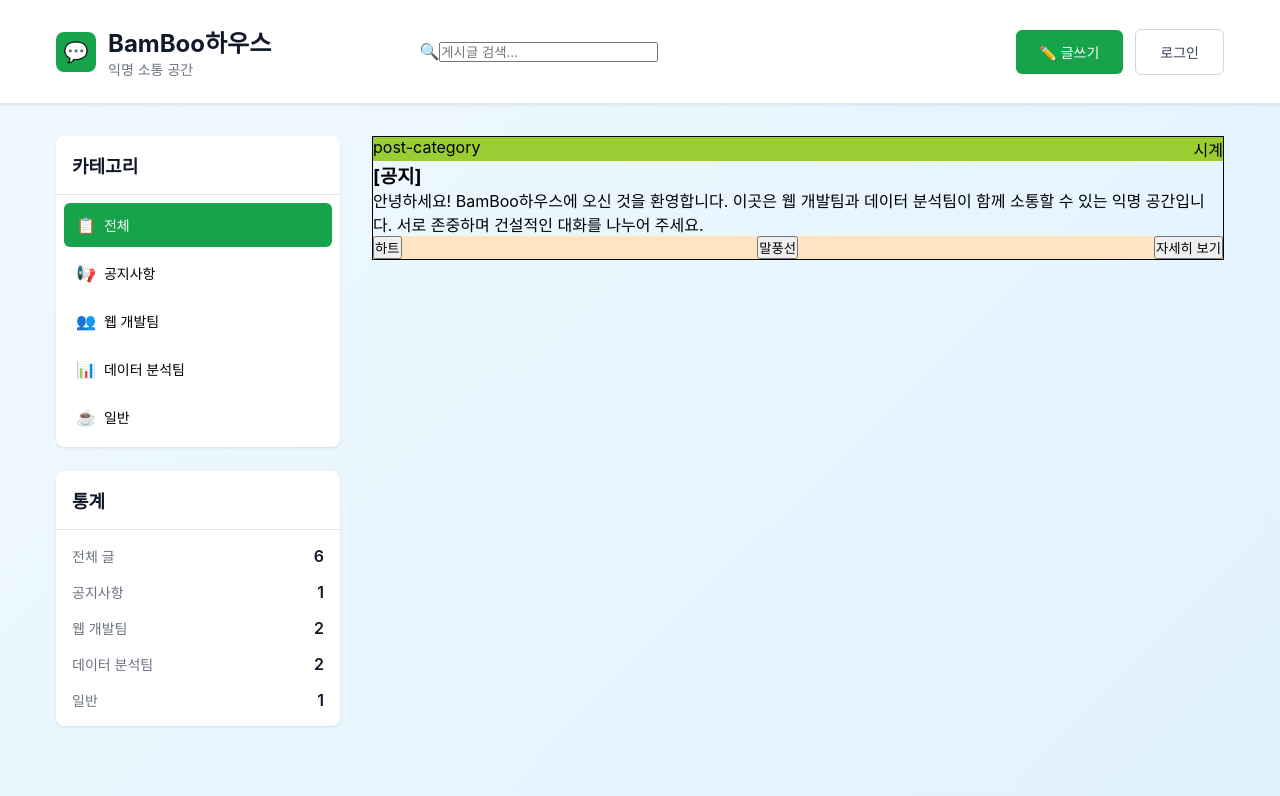
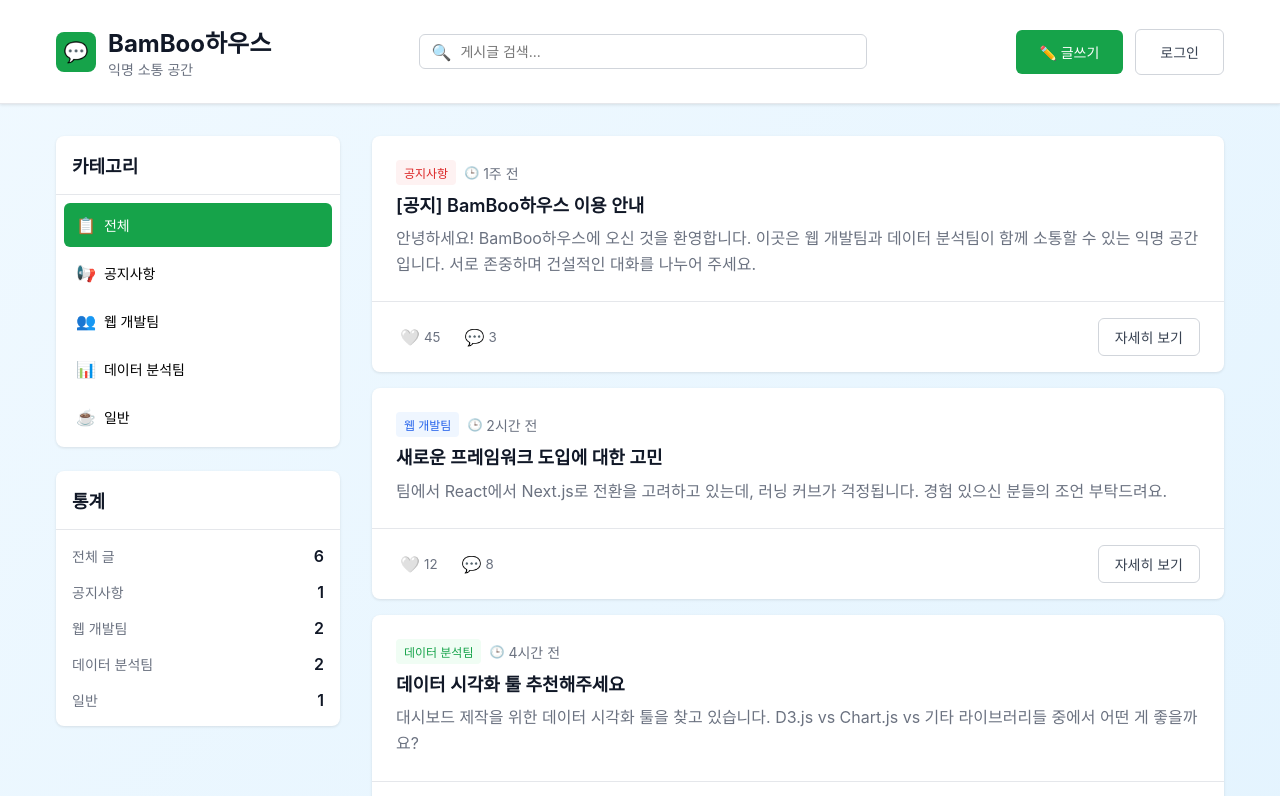
Before and after one commit to whobuythis/BamBoo_FE, a React (Create React App) app: page / in a window 1280 px wide. Shown: the top 796 px of the page. Built offline with nearby package versions, Linux system fonts and the light colour scheme.

Commit message:
Fix: UI 완성

```diff
--- a/src/components/Header/Header.css
+++ b/src/components/Header/Header.css
@@ -59,6 +59,14 @@
   position: relative;
 }
 
+.search-icon {
+  position: absolute;
+  left: 0.75rem;
+  top: 50%;
+  transform: translateY(-50%);
+  color: #9ca3af;
+}
+
 .search-input {
   width: 100%;
   padding: 0.5rem 0.75rem 0.5rem 2.5rem;
@@ -88,6 +96,9 @@
   cursor: pointer;
   transition: all 0.2s;
   border: none;
+  display: flex;
+  align-items: center;
+  gap: 0.5rem;
 }
 
 .btn-primary {
@@ -123,4 +134,14 @@
     flex-direction: column;
     gap: 1rem;
   }
+
+  .search-container {
+    order: 3;
+    margin: 0;
+    max-width: none;
+  }
+
+  .header-actions {
+    order: 2;
+  }
 }
--- a/src/components/Header/Header.js
+++ b/src/components/Header/Header.js
@@ -33,7 +33,7 @@ const Header = ({
               placeholder="게시글 검색..."
               value={searchQuery}
               onChange={(e) => onSearchChange(e.target.value)}
-              className="sear-input"
+              className="search-input"
             />
           </div>
         </div>
--- a/src/components/PostCard/PostCard.css
+++ b/src/components/PostCard/PostCard.css
@@ -1,19 +1,133 @@
 .post-card {
-  border: 1px solid black;
+  background: white;
+  border-radius: 0.5rem;
+  box-shadow: 0 1px 3px rgba(0, 0, 0, 0.1);
+  transition: box-shadow 0.2s;
+  overflow: hidden;
+}
+
+.post-card:hover {
+  box-shadow: 0 4px 6px rgba(0, 0, 0, 0.1);
+}
+
+.post-header {
+  padding: 1.5rem;
 }
 
 .post-meta {
-  background-color: yellowgreen;
   display: flex;
-  justify-content: space-between;
+  align-items: center;
+  gap: 0.5rem;
+  margin-bottom: 0.5rem;
+}
+
+.category-badge {
+  padding: 0.25rem 0.5rem;
+  border-radius: 0.25rem;
+  font-size: 0.75rem;
+  font-weight: 500;
+}
+
+.category-notice {
+  background: #fef2f2;
+  color: #dc2626;
+}
+
+.category-web {
+  background: #eff6ff;
+  color: #2563eb;
+}
+
+.category-data {
+  background: #f0fdf4;
+  color: #16a34a;
+}
+
+.category-general {
+  background: #faf5ff;
+  color: #9333ea;
+}
+
+.category-default {
+  background: #f3f4f6;
+  color: #374151;
+}
+
+.post-time {
+  display: flex;
+  align-items: center;
+  gap: 0.25rem;
+  font-size: 0.875rem;
+  color: #6b7280;
+}
+
+.time-icon {
+  font-size: 0.75rem;
+}
+
+.post-title {
+  font-size: 1.125rem;
+  font-weight: 600;
+  color: #111827;
+  margin: 0 0 0.5rem 0;
+  line-height: 1.4;
+}
+
+.post-content {
+  color: #6b7280;
+  line-height: 1.6;
+  margin: 0;
 }
 
 .post-actions {
-  background-color: bisque;
+  padding: 1rem 1.5rem;
+  border-top: 1px solid #e5e7eb;
   display: flex;
   justify-content: space-between;
+  align-items: center;
 }
 
 .post-stats {
-  border: 1px solid green;
+  display: flex;
+  gap: 1rem;
 }
+
+.stat-button {
+  display: flex;
+  align-items: center;
+  gap: 0.25rem;
+  background: transparent;
+  border: none;
+  color: #6b7280;
+  cursor: pointer;
+  padding: 0.25rem;
+  border-radius: 0.25rem;
+  transition: all 0.2s;
+}
+
+.stat-button:hover {
+  background: #f3f4f6;
+}
+
+.stat-button.liked {
+  color: #dc2626;
+}
+
+.stat-icon {
+  font-size: 1rem;
+}
+
+.detail-button {
+  padding: 0.5rem 1rem;
+  background: white;
+  border: 1px solid #d1d5db;
+  border-radius: 0.375rem;
+  color: #374151;
+  cursor: pointer;
+  font-size: 0.875rem;
+  transition: all 0.2s;
+}
+
+.detail-button:hover {
+  background: #f9fafb;
+}
--- /dev/null
+++ b/src/components/PostCard/PostCard.js
@@ -0,0 +1,56 @@
+"use client";
+import "./PostCard.css";
+
+const getCategoryColor = (category) => {
+  switch (category) {
+    case "공지사항":
+      return "category-notice";
+    case "웹 개발팀":
+      return "category-web";
+    case "데이터 분석팀":
+      return "category-data";
+    case "일반":
+      return "category-general";
+    default:
+      return "category-default";
+  }
+};
+
+const PostCard = ({ post, onLike }) => {
+  return (
+    <div className="post-card">
+      <div className="post-header">
+        <div className="post-meta">
+          <span className={`category-badge ${getCategoryColor(post.category)}`}>
+            {post.category}
+          </span>
+          <div className="post-time">
+            <span className="time-icon">🕒</span>
+            <span>{post.timestamp}</span>
+          </div>
+        </div>
+        <h3 className="post-title">{post.title}</h3>
+        <p className="post-content">{post.content}</p>
+      </div>
+
+      <div className="post-actions">
+        <div className="post-stats">
+          <button
+            className={`stat-button ${post.isLiked ? "liked" : ""}`}
+            onClick={() => onLike(post.id)}
+          >
+            <span className="stat-icon">{post.isLiked ? "❤️" : "🤍"}</span>
+            <span>{post.likes}</span>
+          </button>
+          <button className="stat-button">
+            <span className="stat-icon">💬</span>
+            <span>{post.comments}</span>
+          </button>
+        </div>
+        <button className="detail-button">자세히 보기</button>
+      </div>
+    </div>
+  );
+};
+
+export default PostCard;
--- a/src/components/PostCard/PostCard.jsx
+++ /dev/null
@@ -1,27 +0,0 @@
-import "./PostCard.css";
-
-const PostCard = (PostListprops) => {
-  // console.log(`PostList에서 보내는 값`, PostListprops.sendMessage);
-  return (
-    <div className="post-card">
-      <div className="post-meta">
-        <div>post-category</div>
-        <div>시계</div>
-      </div>
-
-      <h3>[공지]</h3>
-      <p>
-        안녕하세요! BamBoo하우스에 오신 것을 환영합니다. 이곳은 웹 개발팀과
-        데이터 분석팀이 함께 소통할 수 있는 익명 공간입니다. 서로 존중하며
-        건설적인 대화를 나누어 주세요.
-      </p>
-      <div className="post-actions">
-        <button>하트</button>
-        <button>말풍선</button>
-        <button>자세히 보기</button>
-      </div>
-    </div>
-  );
-};
-
-export default PostCard;
--- a/src/components/PostList/PostList.css
+++ b/src/components/PostList/PostList.css
@@ -0,0 +1,30 @@
+.post-list {
+  display: flex;
+  flex-direction: column;
+  gap: 1rem;
+}
+
+.empty-state {
+  background: white;
+  border-radius: 0.5rem;
+  box-shadow: 0 1px 3px rgba(0, 0, 0, 0.1);
+  padding: 3rem;
+  text-align: center;
+}
+
+.empty-icon {
+  font-size: 3rem;
+  margin-bottom: 1rem;
+}
+
+.empty-title {
+  font-size: 1.125rem;
+  color: #374151;
+  margin: 0 0 0.25rem 0;
+}
+
+.empty-subtitle {
+  font-size: 0.875rem;
+  color: #6b7280;
+  margin: 0;
+}
--- a/src/components/PostList/PostList.js
+++ b/src/components/PostList/PostList.js
@@ -1,7 +1,35 @@
 import PostCard from "../PostCard/PostCard";
+import "./PostList.css";
 
-const PostList = () => {
-  return <PostCard />;
+const PostList = ({ posts, searchQuery, onLike }) => {
+  if (posts.length === 0) {
+    return (
+      <div className="empty-state">
+        <div className="empty-icon">📝</div>
+        {searchQuery ? (
+          <>
+            <p className="empty-title">
+              "{searchQuery}"에 대한 검색 결과가 없습니다.
+            </p>
+            <p className="empty-subtitle">다른 키워드로 검색해보세요.</p>
+          </>
+        ) : (
+          <>
+            <p className="empty-title">아직 게시글이 없습니다.</p>
+            <p className="empty-subtitle">첫 번째 글을 작성해보세요!</p>
+          </>
+        )}
+      </div>
+    );
+  }
+
+  return (
+    <div className="post-list">
+      {posts.map((post) => (
+        <PostCard key={post.id} post={post} onLike={onLike} />
+      ))}
+    </div>
+  );
 };
 
 export default PostList;
```
